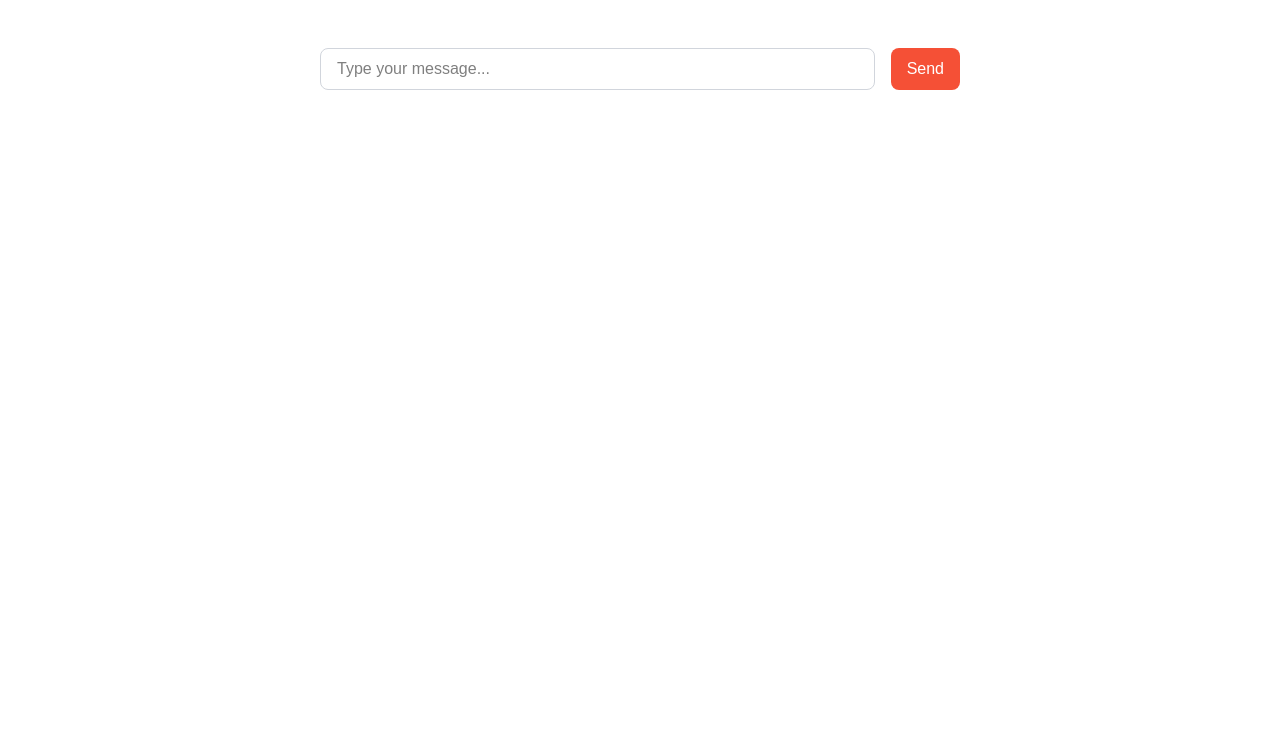
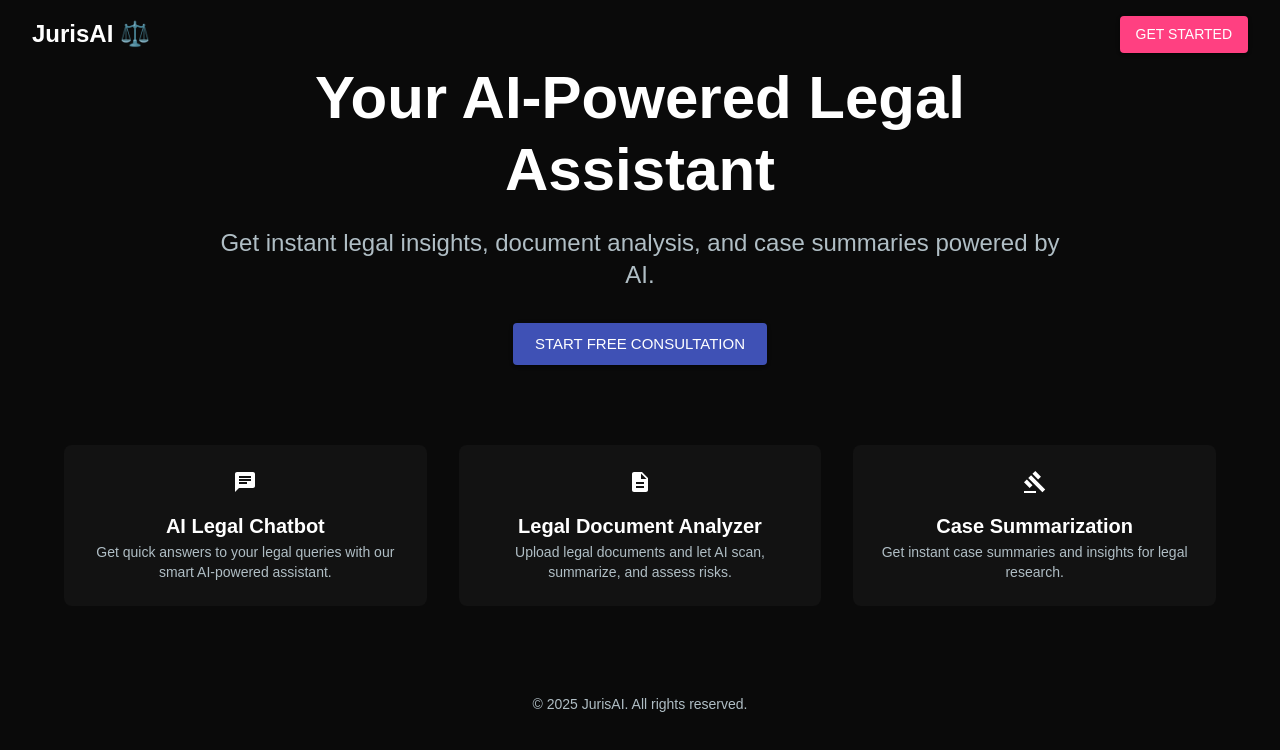
Before and after one commit to NimishKr16/JurisAI, a Next.js app in the folder jurisai/: page / in a window 1280 px wide. Shown: the top 750 px of the page. Built offline with nearby package versions, Linux system fonts and the light colour scheme.

Commit message:
Add Landing page

```diff
--- a/jurisai/package.json
+++ b/jurisai/package.json
@@ -10,12 +10,14 @@
   },
   "dependencies": {
     "@ai-sdk/groq": "^1.1.12",
+    "@ai-sdk/react": "^1.1.21",
     "@emotion/react": "^11.14.0",
     "@emotion/styled": "^11.14.0",
     "@mui/icons-material": "^6.4.7",
     "@mui/material": "^6.4.7",
     "ai": "^4.1.54",
     "firebase": "^11.4.0",
+    "framer-motion": "^12.4.10",
     "next": "15.2.1",
     "react": "^19.0.0",
     "react-dom": "^19.0.0",
--- a/jurisai/src/app/askJuris/page.tsx
+++ b/jurisai/src/app/askJuris/page.tsx
@@ -1,6 +1,6 @@
 'use client';
 
-import { useChat } from 'ai/react';
+import { useChat } from '@ai-sdk/react';
 
 export default function Chat() {
   const { messages, input, handleInputChange, handleSubmit } = useChat();
@@ -23,7 +23,7 @@ export default function Chat() {
                 `}
               >
                 <div className="text-xs text-gray-500 mb-1">
-                  {m.role === 'user' ? 'You' : 'Llama 3.3 70B powered by Groq'}
+                  {m.role === 'user' ? 'You' : 'JurisAI powered by Groq'}
                 </div>
                 <div className="text-sm whitespace-pre-wrap">
                   {m.content}
--- a/jurisai/src/app/page.tsx
+++ b/jurisai/src/app/page.tsx
@@ -1,53 +1,126 @@
 'use client';
+import { Box, Button, Container, Grid, Typography } from "@mui/material";
+import { ThemeProvider, createTheme } from "@mui/material/styles";
+import GavelIcon from "@mui/icons-material/Gavel"; // Law Icon
+import ChatIcon from "@mui/icons-material/Chat"; // Chatbot Icon
+import DescriptionIcon from "@mui/icons-material/Description"; // Document Analysis Icon
+import { motion } from "framer-motion";
+import { useRouter } from "next/navigation";
+// Dark Theme
+const darkTheme = createTheme({
+  palette: {
+    mode: "dark",
+    primary: { main: "#3F51B5" }, // Blue Accent
+    secondary: { main: "#FF4081" }, // Pink Accent
+    background: { default: "#0A0A0A", paper: "#121212" },
+    text: { primary: "#FFFFFF", secondary: "#B0BEC5" },
+  },
+  typography: { fontFamily: "Arial, sans-serif" },
+});
 
-import { useChat } from 'ai/react';
+// Animation Variants
+const fadeInUp = {
+  hidden: { opacity: 0, y: 50 },
+  visible: { opacity: 1, y: 0, transition: { duration: 1 } },
+};
 
-export default function Chat() {
-  const { messages, input, handleInputChange, handleSubmit } = useChat();
+const fadeIn = {
+  hidden: { opacity: 0 },
+  visible: { opacity: 1, transition: { duration: 1.2 } },
+};
+
+export default function Home() {
+  const router = useRouter();
 
   return (
-    <div className="min-h-screen bg-white">
-      <div className="mx-auto w-full max-w-2xl py-8 px-4">
-        <div className="space-y-4 mb-4">
-          {messages.map(m => (
-            <div
-              key={m.id}
-              className={`flex ${m.role === 'user' ? 'justify-end' : 'justify-start'}`}
-            >
-              <div
-                className={`
-                  max-w-[80%] rounded-lg px-4 py-2
-                  ${m.role === 'user'
-                    ? 'bg-blue-100 text-black'
-                    : 'bg-gray-100 text-black'}
-                `}
-              >
-                <div className="text-xs text-gray-500 mb-1">
-                  {m.role === 'user' ? 'You' : 'Llama 3.3 70B powered by Groq'}
-                </div>
-                <div className="text-sm whitespace-pre-wrap">
-                  {m.content}
-                </div>
-              </div>
-            </div>
+    <ThemeProvider theme={darkTheme}>
+    <Box
+      sx={{
+        minHeight: "100vh",
+        display: "flex",
+        flexDirection: "column",
+        alignItems: "center",
+        justifyContent: "center",
+        textAlign: "center",
+        backgroundColor: "background.default",
+        color: "text.primary",
+        p: 4,
+      }}
+    >
+      {/* Navbar */}
+      <Box
+        sx={{
+          width: "100%",
+          display: "flex",
+          justifyContent: "space-between",
+          alignItems: "center",
+          px: 4,
+          py: 2,
+          position: "absolute",
+          top: 0,
+        }}
+      >
+        <Typography variant="h5" fontWeight="bold" component={motion.div} initial="hidden" animate="visible" variants={fadeIn}>
+          JurisAI ⚖️
+        </Typography>
+        <Button onClick={() => router.push("/askJuris")}
+         variant="contained" color="secondary" component={motion.button} whileHover={{ scale: 1.05 }}>
+          Get Started
+        </Button>
+      </Box>
+
+      {/* Hero Section */}
+      <Container maxWidth="md">
+        <motion.div initial="hidden" animate="visible" variants={fadeInUp}>
+          <Typography variant="h2" fontWeight="bold" gutterBottom>
+            Your AI-Powered Legal Assistant
+          </Typography>
+          <Typography variant="h5" color="text.secondary" gutterBottom>
+            Get instant legal insights, document analysis, and case summaries powered by AI.
+          </Typography>
+          <motion.div whileHover={{ scale: 1.05 }}>
+            <Button onClick={() => router.push("/askJuris")}
+             variant="contained" color="primary" size="large" sx={{ mt: 3 }}>
+              Start Free Consultation
+            </Button>
+          </motion.div>
+        </motion.div>
+      </Container>
+
+      {/* Features Section */}
+      <Container maxWidth="lg" sx={{ mt: 10 }}>
+        <Grid container spacing={4}>
+          {[
+            { icon: <ChatIcon />, title: "AI Legal Chatbot", desc: "Get quick answers to your legal queries with our smart AI-powered assistant." },
+            { icon: <DescriptionIcon />, title: "Legal Document Analyzer", desc: "Upload legal documents and let AI scan, summarize, and assess risks." },
+            { icon: <GavelIcon />, title: "Case Summarization", desc: "Get instant case summaries and insights for legal research." },
+          ].map((feature, index) => (
+            <Grid item xs={12} md={4} key={index}>
+              <motion.div initial="hidden" animate="visible" variants={fadeInUp} transition={{ delay: index * 0.2 }}>
+                <Box sx={{ p: 3, backgroundColor: "background.paper", borderRadius: 2, textAlign: "center" }}>
+                  <motion.div whileHover={{ scale: 1.1 }}>{feature.icon}</motion.div>
+                  <Typography variant="h6" fontWeight="bold" mt={2}>
+                    {feature.title}
+                  </Typography>
+                  <Typography variant="body2" color="text.secondary">
+                    {feature.desc}
+                  </Typography>
+                </Box>
+              </motion.div>
+            </Grid>
           ))}
-        </div>
+        </Grid>
+      </Container>
 
-        <form onSubmit={handleSubmit} className="flex gap-4">
-          <input
-            value={input}
-            onChange={handleInputChange}
-            placeholder="Type your message..."
-            className="flex-1 rounded-lg border border-gray-300 px-4 py-2 text-black focus:outline-none focus:ring-2 focus:ring-[#f55036]"
-          />
-          <button
-            type="submit"
-            className="rounded-lg bg-[#f55036] px-4 py-2 text-white hover:bg-[#d94530] focus:outline-none focus:ring-2 focus:ring-[#f55036]"
-          >
-            Send
-          </button>
-        </form>
-      </div>
-    </div>
+      {/* Footer */}
+      <motion.div initial="hidden" animate="visible" variants={fadeIn} transition={{ duration: 1.5 }}>
+        <Box sx={{ mt: 8, py: 3, textAlign: "center" }}>
+          <Typography variant="body2" color="text.secondary">
+            © {new Date().getFullYear()} JurisAI. All rights reserved.
+          </Typography>
+        </Box>
+      </motion.div>
+    </Box>
+  </ThemeProvider>
   );
 }
```
Also changed, not shown: 1 other file (tests, documents, lock files or other folders).
